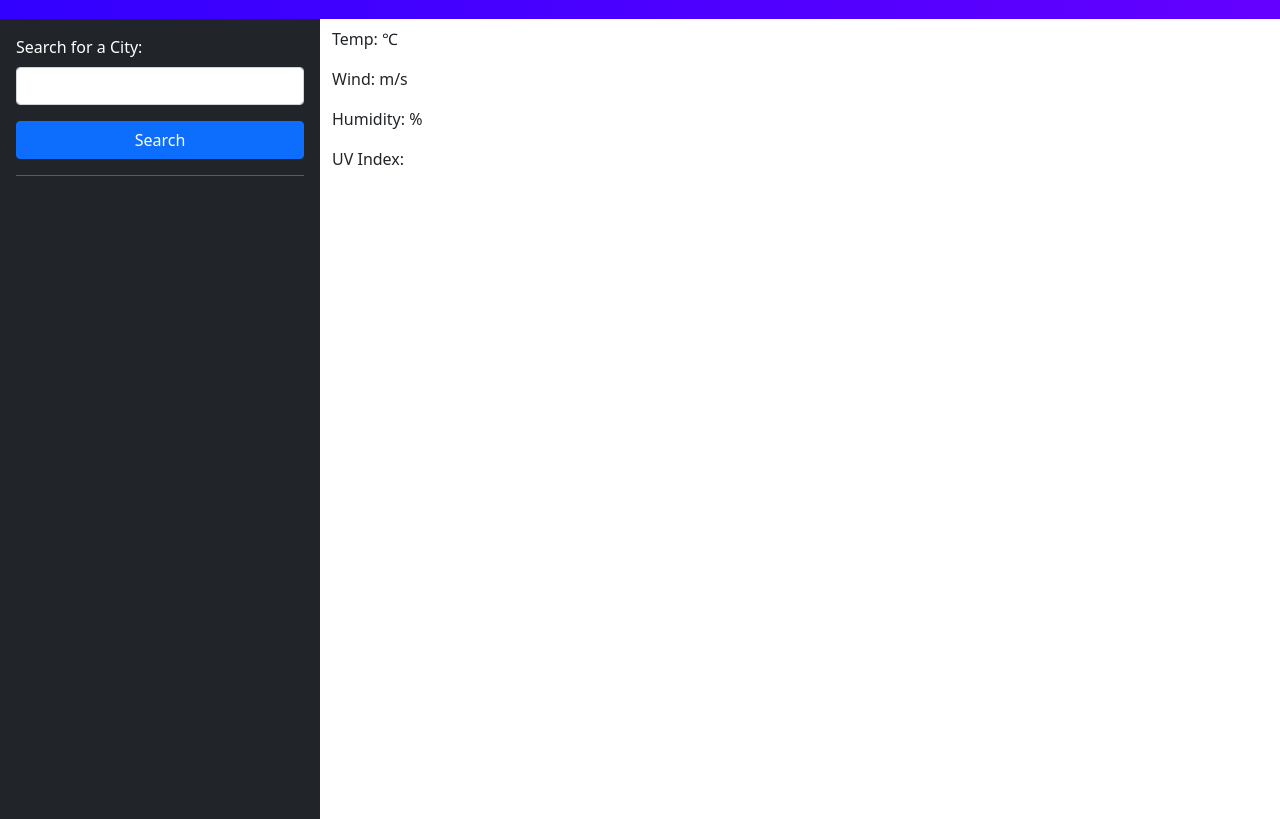
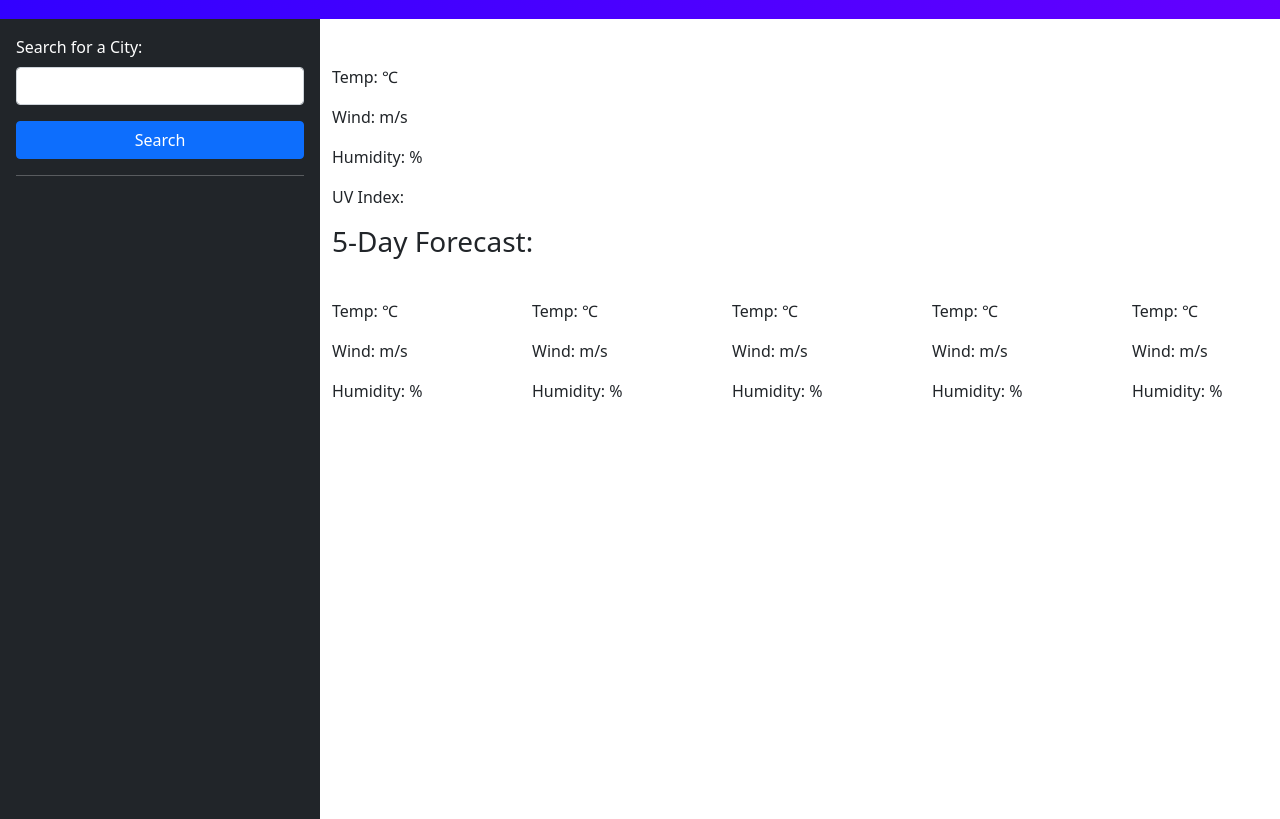
Before and after one commit to rileylum/weather-dashboard, a plain HTML site: page index.html in a window 1280 px wide. Shown: the part 69-888 px from the top of the page. Drawn offline with nearby package versions, Linux system fonts and the light colour scheme.

Commit message:
create function to create boilerplate HTML for 5day predict

```diff
--- a/assets/css/style.css
+++ b/assets/css/style.css
@@ -4,7 +4,7 @@
 
 
 @media screen and (min-width: 768px) {
-    .row {
+    .mySidebar {
         min-height: 100vh;
         height: 100vh;
         height: -webkit-fill-available;
--- a/assets/js/app.js
+++ b/assets/js/app.js
@@ -1,5 +1,5 @@
 
-var cityName = 'canberra'
+var cityName = 'houston'
 var apiKey = '8d20771314feba21a1dc624717e99f62'
 
 async function getCityLatLong(city) {
@@ -40,11 +40,11 @@ function createCurrentForecast() {
     var humidityElem = document.createElement('p');
     var uvIndexElem = document.createElement('p');
 
-    headerElem.innerHTML = "<span id='header'></span>";
-    tempElem.innerHTML = "Temp: <span id='temp'></span>&#8451;";
-    windElem.innerHTML = "Wind: <span id='wind'></span> m/s";
-    humidityElem.innerHTML = "Humidity: <span id='humidity'></span>%";
-    uvIndexElem.innerHTML = "UV Index: <span id='uv'></span>";
+    headerElem.innerHTML = "<span id='header-main'></span><img id='icon-main'>";
+    tempElem.innerHTML = "Temp: <span id='temp-main'></span>&#8451;";
+    windElem.innerHTML = "Wind: <span id='wind-main'></span> m/s";
+    humidityElem.innerHTML = "Humidity: <span id='humidity-main'></span>%";
+    uvIndexElem.innerHTML = "UV Index: <span id='uv-main'></span>";
 
     currentForecastElem.appendChild(headerElem);
     currentForecastElem.appendChild(tempElem);
@@ -57,13 +57,15 @@ function createCurrentForecast() {
 
 function fillCurrentForecast(data) {
 
-    var headerElem = document.querySelector('#header');
-    var tempElem = document.querySelector('#temp');
-    var windElem = document.querySelector('#wind');
-    var humidityElem = document.querySelector('#humidity');
-    var uvIndexElem = document.querySelector('#uv');
+    var headerElem = document.querySelector('#header-main');
+    var weatherImg = document.querySelector('#icon-main');
+    var tempElem = document.querySelector('#temp-main');
+    var windElem = document.querySelector('#wind-main');
+    var humidityElem = document.querySelector('#humidity-main');
+    var uvIndexElem = document.querySelector('#uv-main');
 
-    headerElem.textContent += cityName + " (" + dayjs(data.current.dt * 1000).format('DD/MM/YYYY') + ") " + data.current.weather[0].main;
+    headerElem.textContent += cityName + " (" + dayjs(data.current.dt * 1000).format('DD/MM/YYYY') + ") ";
+    weatherImg.setAttribute('src', "http://openweathermap.org/img/wn/" + data.current.weather[0].icon + "@2x.png");
     tempElem.textContent = data.current.temp;
     windElem.textContent = data.current.wind_speed;
     humidityElem.textContent = data.current.humidity;
@@ -77,5 +79,39 @@ function fillCurrentForecast(data) {
     };
 };
 
+function createPredictForecast() {
+    var predictsDiv = document.createElement('div');
+    predictsDiv.classList = 'row justify-content-between';
+    predictsDiv.innerHTML = "<h3>5-Day Forecast:</h3>";
+
+    for (var i = 0; i < 5; i++) {
+        var predictElem = document.createElement('div');
+        var headerElem = document.createElement('h2');
+        var iconElem = document.createElement('img');
+        var tempElem = document.createElement('p');
+        var windElem = document.createElement('p');
+        var humidityElem = document.createElement('p');
+
+        predictElem.classList = "col-2"
+
+        headerElem.innerHTML = "<span id='header-" + i + "'></span>"
+        iconElem.innerHTML = "<img id='icon-" + i + "'>";
+        tempElem.innerHTML = "Temp: <span id='temp-" + i + "'></span>&#8451;";
+        windElem.innerHTML = "Wind: <span id='wind-" + i + "'></span> m/s";
+        humidityElem.innerHTML = "Humidity: <span id='humidity-" + i + "'></span>%";
+
+        predictElem.appendChild(headerElem);
+        predictElem.appendChild(iconElem);
+        predictElem.appendChild(tempElem);
+        predictElem.appendChild(windElem);
+        predictElem.appendChild(humidityElem);
+
+        predictsDiv.appendChild(predictElem);
+    }
+
+    document.querySelector('#forecast').appendChild(predictsDiv);
+}
+
 
 createCurrentForecast();
+createPredictForecast();
--- a/index.html
+++ b/index.html
@@ -19,7 +19,7 @@
         </header>
     </div>
     <main class="container-fluid w-100">
-        <div class="row">
+        <div class="row mySidebar">
             <div class="col-12 col-md-4 col-lg-3 p-3 text-white bg-dark sidebar">
                 <form>
                     <div class="mb-3">
```
